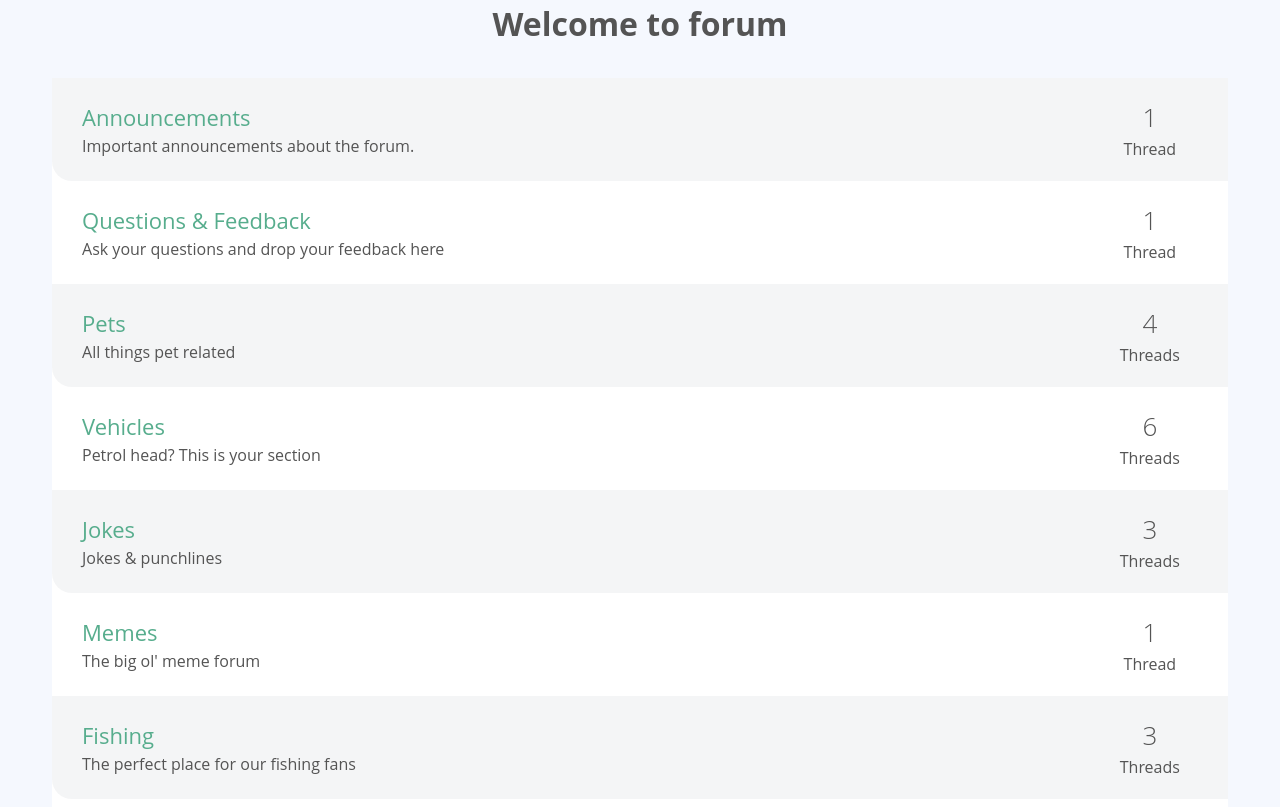
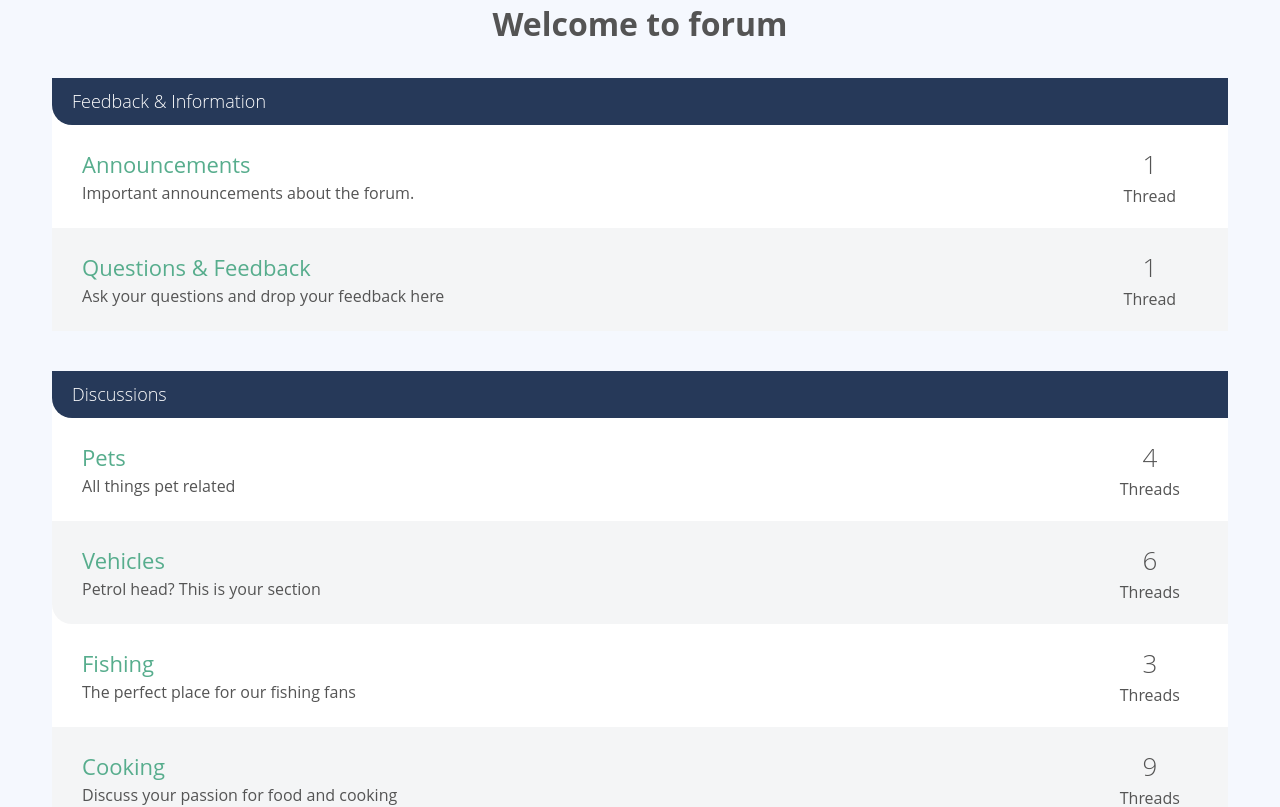
Before and after one commit to Yariandres/vue-mastery-forum, a Vue app: page / in a window 1280 px wide. Shown: the top 807 px of the page. Built offline with nearby package versions, Linux system fonts and the light colour scheme.

Commit message:
Add CategoryList component and remove CategoryListItem component

```diff
--- /dev/null
+++ b/src/components/CategoryList.vue
@@ -0,0 +1,20 @@
+<script setup lang="ts">
+import sourceData from '../data.json';
+import ForumList from './ForumList.vue';
+
+defineProps<{
+  categories: any;
+}>();
+
+const getForumsForCategory = (category: any) => {
+  return sourceData.forums.filter((forum) => forum.categoryId === category.id);
+};
+</script>
+<template>
+  <forum-list
+    v-for="category in categories"
+    :key="category.id"
+    :forums="getForumsForCategory(category)"
+    :category-name="category.name"
+  />
+</template>
--- a/src/components/ForumList.vue
+++ b/src/components/ForumList.vue
@@ -2,11 +2,15 @@
 import { RouterLink } from 'vue-router';
 defineProps<{
   forums: any;
+  categoryName: string;
 }>();
 </script>
 <template>
   <div class="col-full">
     <div class="forum-list">
+      <div class="list-title">
+        <a href="#">{{ categoryName ? categoryName : 'Forums' }}</a>
+      </div>
       <div class="forum-listing" v-for="forum in forums" :key="forum.id">
         <div class="forum-details">
           <router-link
--- a/src/components/pages/PageHome.vue
+++ b/src/components/pages/PageHome.vue
@@ -1,12 +1,12 @@
 <script setup lang="ts">
 import { ref } from 'vue';
-import ForumList from '../ForumList.vue';
+import CategoryList from '../CategoryList.vue';
 import sourceData from '../../data.json';
 
-const forums = ref(sourceData.forums);
+const categories = ref(sourceData.categories);
 </script>
 
 <template>
   <h1>Welcome to forum</h1>
-  <forum-list :forums="forums" />
+  <category-list :categories="categories" />
 </template>
```
Also changed, not shown: src/components/CategoryListItem.vue (deleted, +0 -15 lines).
